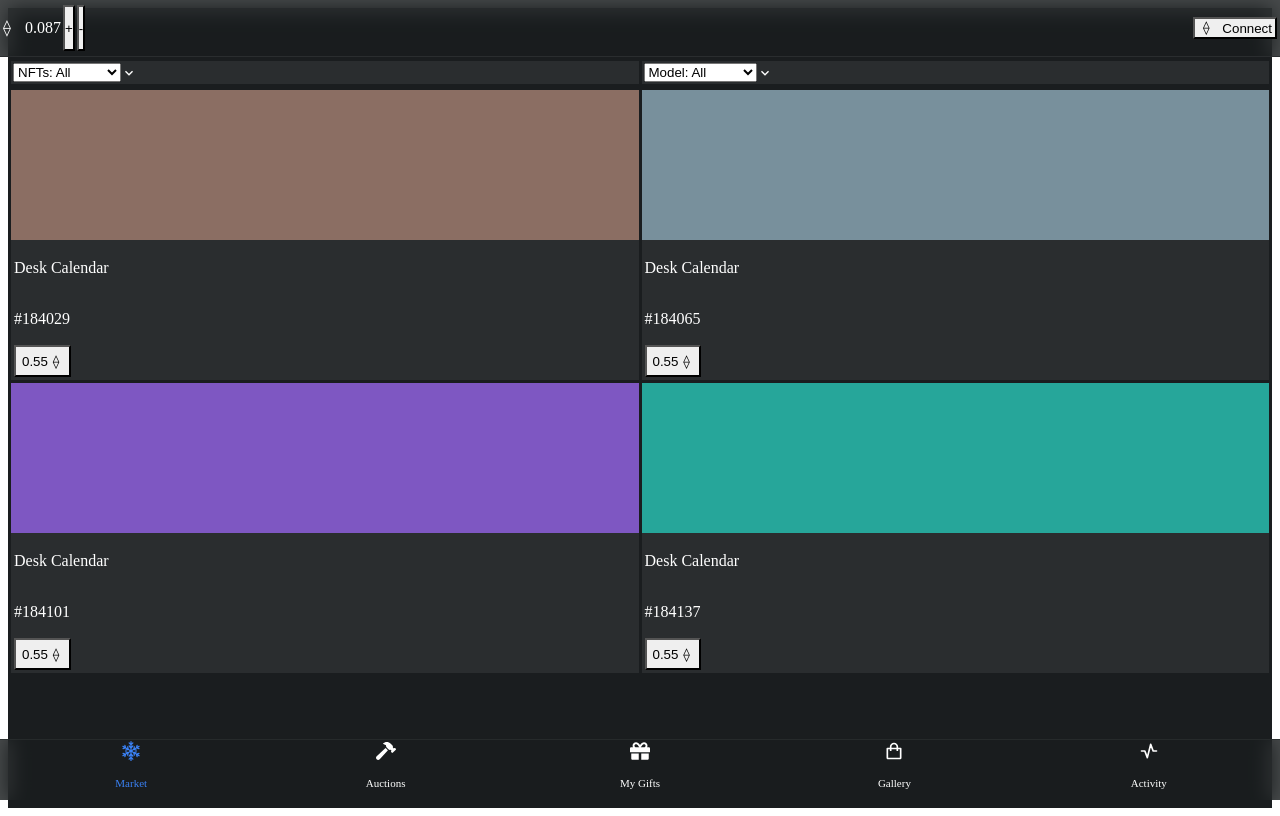
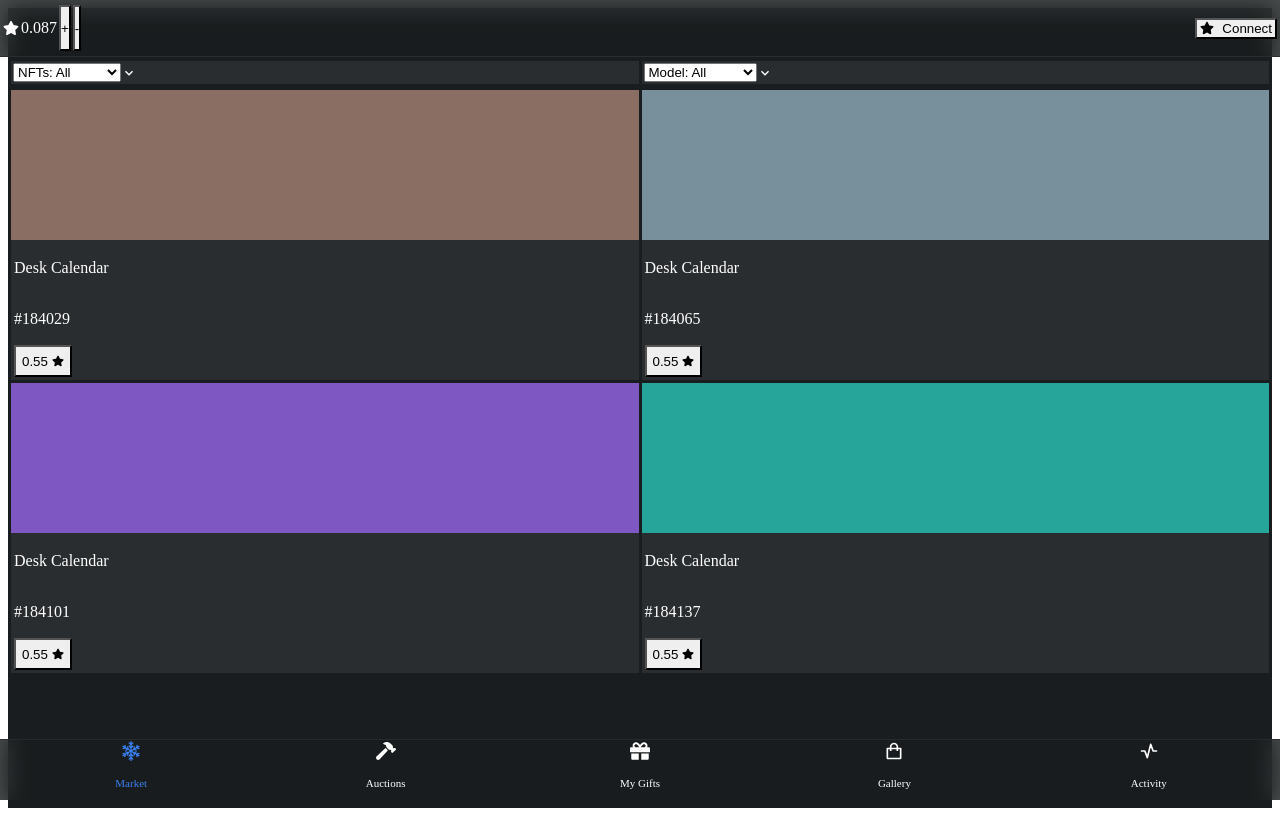
Before and after one commit to useriiefokrjkgjrkgkgkjkg/telegram-nft-marketplace, a Next.js app: page / in a window 1280 px wide. Built offline with nearby package versions, Linux system fonts and the light colour scheme.

Commit message:
Заменен TonLogo на звезду

```diff
--- a/app/components/TonLogo.tsx
+++ b/app/components/TonLogo.tsx
@@ -1,7 +1,14 @@
 import { Box, BoxProps } from '@chakra-ui/react'
 
 export const TonLogo = (props: BoxProps) => (
-  <Box as="span" {...props}>
+  <Box
+    as="span"
+    fontSize={props.fontSize || 'inherit'}
+    display="inline-flex"
+    alignItems="center"
+    justifyContent="center"
+    {...props}
+  >
     ⟠
   </Box>
 )
--- a/app/page.tsx
+++ b/app/page.tsx
@@ -1,10 +1,9 @@
 import { Box, Button, HStack, Text, VStack, useDisclosure, Grid, GridItem, Select, IconButton } from '@chakra-ui/react'
 import { useState } from 'react'
 import { BsSnow2 } from 'react-icons/bs'
-import { FaGift, FaHammer } from 'react-icons/fa'
+import { FaGift, FaHammer, FaStar } from 'react-icons/fa'
 import { BiShoppingBag } from 'react-icons/bi'
 import { TbActivity } from 'react-icons/tb'
-import { TonLogo } from './components/TonLogo'
 
 export default function Home() {
   const [activeTab, setActiveTab] = useState('market')
@@ -29,7 +28,7 @@ export default function Home() {
         }}
       >
         <HStack spacing={2}>
-          <TonLogo w="20px" h="20px" />
+          <FaStar size={16} />
           <Text fontSize="sm">0.087</Text>
           <IconButton
             aria-label="Add"
@@ -51,7 +50,7 @@ export default function Home() {
         <Button
           size="sm"
           colorScheme="blue"
-          leftIcon={<TonLogo w="16px" h="16px" />}
+          leftIcon={<FaStar size={14} />}
           _hover={{ bg: 'blue.500' }}
           transition="all 0.2s"
           px={3}
@@ -127,7 +126,7 @@ export default function Home() {
                   fontSize="sm"
                   h="32px"
                 >
-                  0.55 <TonLogo w="14px" h="14px" ml={1} />
+                  0.55 <FaStar size={12} style={{ marginLeft: '4px' }} />
                 </Button>
               </VStack>
             </Box>
```
